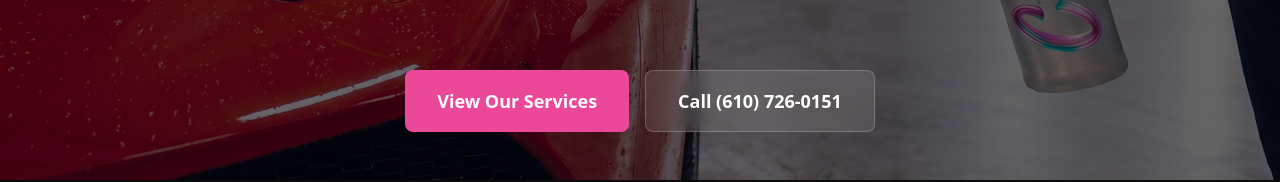
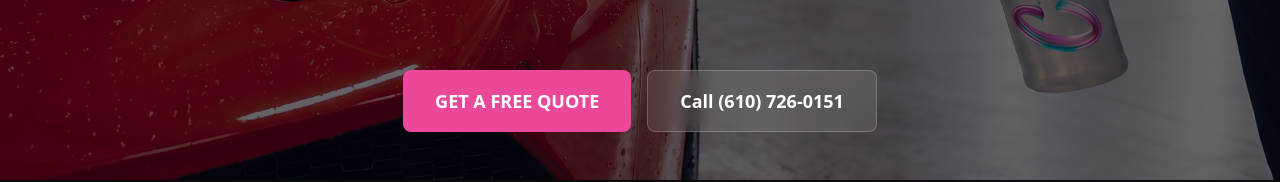
Before and after one commit to topoftheridge/carcandy-site, a Next.js app: page /about in a window 1280 px wide. Shown: the part 439-621 px from the top of the page. Built offline with nearby package versions, Linux system fonts and the light colour scheme.

Commit message:
About page: change button to GET A FREE QUOTE

```diff
--- a/src/app/about/page.tsx
+++ b/src/app/about/page.tsx
@@ -21,8 +21,8 @@ export default function AboutPage() {
             showCTA={false}
           />
           <div className="max-w-3xl mx-auto px-4 sm:px-6 lg:px-8 flex flex-col sm:flex-row gap-4 justify-center pb-12 -mt-20">
-            <Link href="/services" className="inline-flex items-center justify-center bg-primary text-white font-bold px-8 py-4 rounded-lg hover:bg-primary-dark transition text-lg">
-              View Our Services
+            <Link href="/get-quote" className="inline-flex items-center justify-center bg-primary text-white font-bold px-8 py-4 rounded-lg hover:bg-primary-dark transition text-lg">
+              GET A FREE QUOTE
             </Link>
             <a href="tel:+16107260151" className="inline-flex items-center justify-center bg-white/10 backdrop-blur text-white font-bold px-8 py-4 rounded-lg hover:bg-white/20 transition border border-white/20 text-lg">
               Call (610) 726-0151
```
